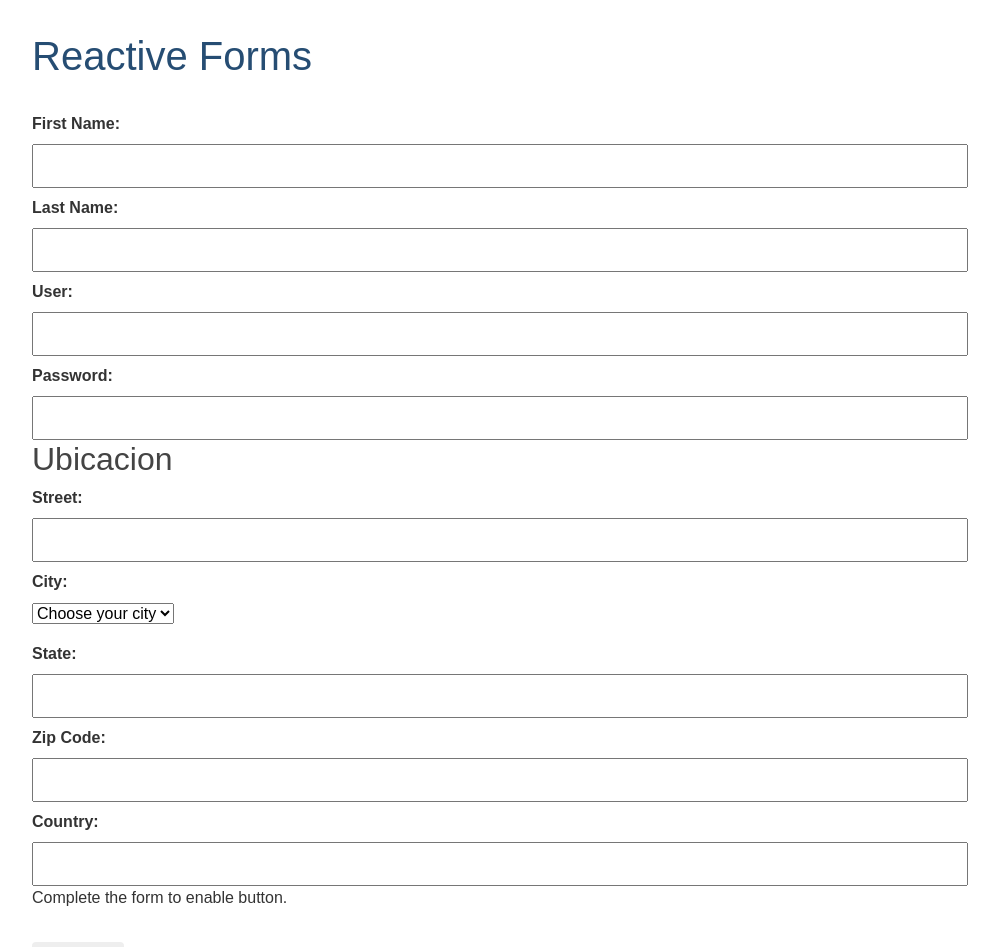
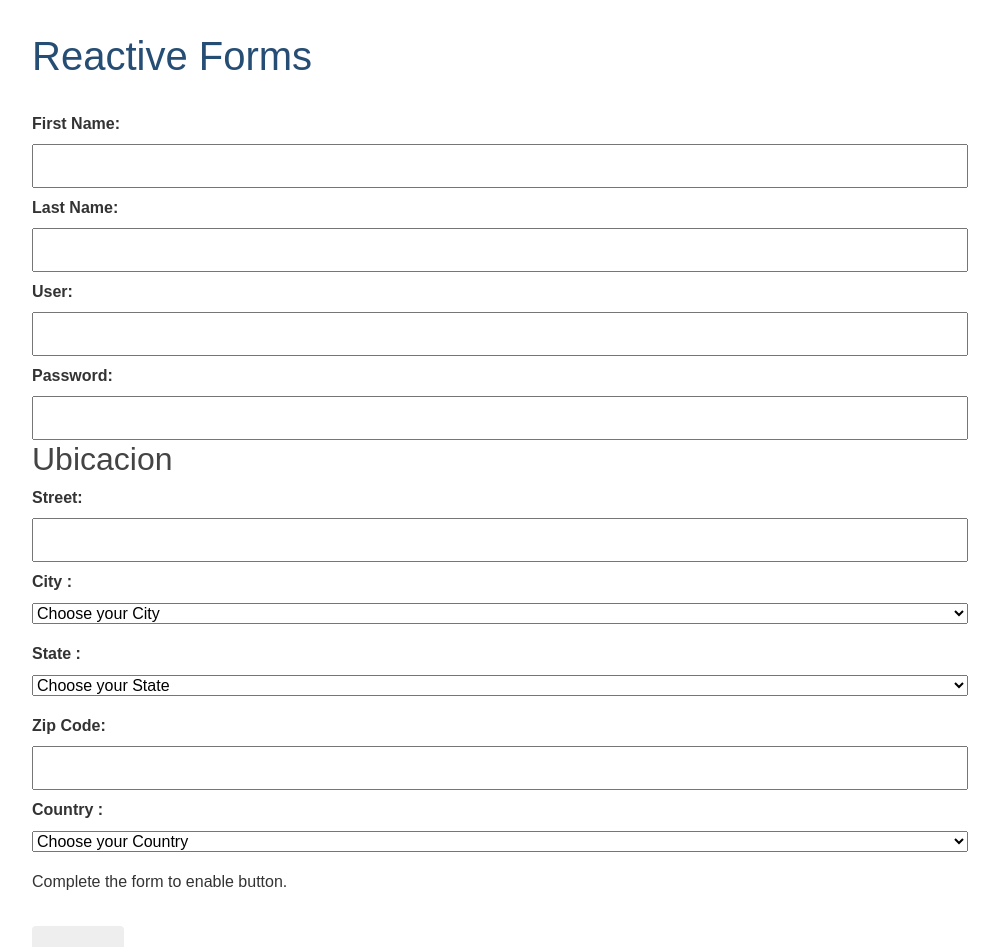
Before and after one commit to cesartobias/FrmUsusariosTobias, an Angular app in the folder frmusuarios/frmUsusarios/: page / in a window 1280 px wide. Shown: the top 947 px of the page, without its empty margins (140-1139 px from the left). Built offline with nearby package versions, Linux system fonts and the light colour scheme.

Commit message:
Se agregan ddls Estado y Pais

```diff
--- a/frmusuarios/frmUsusarios/src/app/usuario-editor/usuario-editor.component.html
+++ b/frmusuarios/frmUsusarios/src/app/usuario-editor/usuario-editor.component.html
@@ -20,21 +20,34 @@
 
       <!-- <label for="city">City: </label>
       <input id="city" type="text" formControlName="city"> -->
-      <label for="city">City: </label>
+      <label for="city">City : </label>
       <div class="mb-3">
-        <select id="city" class="custom-select" formControlName="city">
-          <option value="">Choose your city</option>
+        <select id="city" class="col-12" formControlName="city">
+          <option value="">Choose your City</option>
           <option *ngFor="let city of City" [ngValue]="city">{{city}}</option>
         </select>
       </div>
-      <label for="state">State: </label>
-      <input id="state" type="text" formControlName="state">
-
+     <!--  <label for="state">State: </label>
+      <input id="state" type="text" formControlName="state"> -->
+      <label for="state">State : </label>
+      <div class="mb-3">
+        <select id="city" class="col-12" formControlName="state">
+          <option value="">Choose your State</option>
+          <option *ngFor="let state of State" [ngValue]="state">{{state}}</option>
+        </select>
+      </div>
       <label for="zip">Zip Code: </label>
       <input id="zip"type="text" formControlName="zip">
 
-      <label for="country">Country: </label>
-      <input id="country"type="text" formControlName="country">
+      <!-- <label for="country">Country: </label>
+      <input id="country"type="text" formControlName="country"> -->
+      <label for="country">Country : </label>
+      <div class="mb-3">
+        <select id="country" class="col-12" formControlName="country">
+          <option value="">Choose your Country</option>
+          <option *ngFor="let country of Country" [ngValue]="country">{{country}}</option>
+        </select>
+      </div>
     </div>
 
     <!-- <div formArrayName="aliases">
--- a/frmusuarios/frmUsusarios/src/app/usuario-editor/usuario-editor.component.ts
+++ b/frmusuarios/frmUsusarios/src/app/usuario-editor/usuario-editor.component.ts
@@ -19,44 +19,16 @@ export class UsuarioEditorComponent  {
       state: [''],
       zip: [''],
       country:['']
-    })/*,
-     aliases: this.fb.array([
-      this.fb.control('')
-    ]) */
+    })
   });
 
-  City: any = ['Florida', 'South Dakota', 'Tennessee', 'Michigan', 'California','Texas']
+  City: any = ['Miami', 'Indianapolis', 'Monterrey', 'Buenos Aires', 'Los Angeles','Houston']
+  State: any = ['Florida', 'Indiana', 'California', 'Texas', 'Nuevo Leon', 'Capital Federal','Cali']
+  Country: any = ['USA', 'Mexico', 'Colombia', 'Argentina']
 
-/*   get aliases() {
-    return this.usuarioForm.get('aliases') as FormArray;
-  }
- */
   constructor(private fb: FormBuilder) { }
 
- /*  updateProfile() {
-    this.usuarioForm.patchValue({
-      firstName: 'Nancy',
-      address: {
-        street: '123 Drew Street'
-      }
-    });
-  }
- */
- /*  changeCity(e) {
-    console.log(e.value)
-    this.city.setValue(e.target.value, {
-      onlySelf: true
-    })
-  }
- */
-  // Getter method to access formcontrols
-    get cityName() {
-      return this.usuarioForm.get('cityName');
-    }
 
- /*  addAlias() {
-    this.aliases.push(this.fb.control(''));
-  } */
 
   onSubmit() {
 
```
